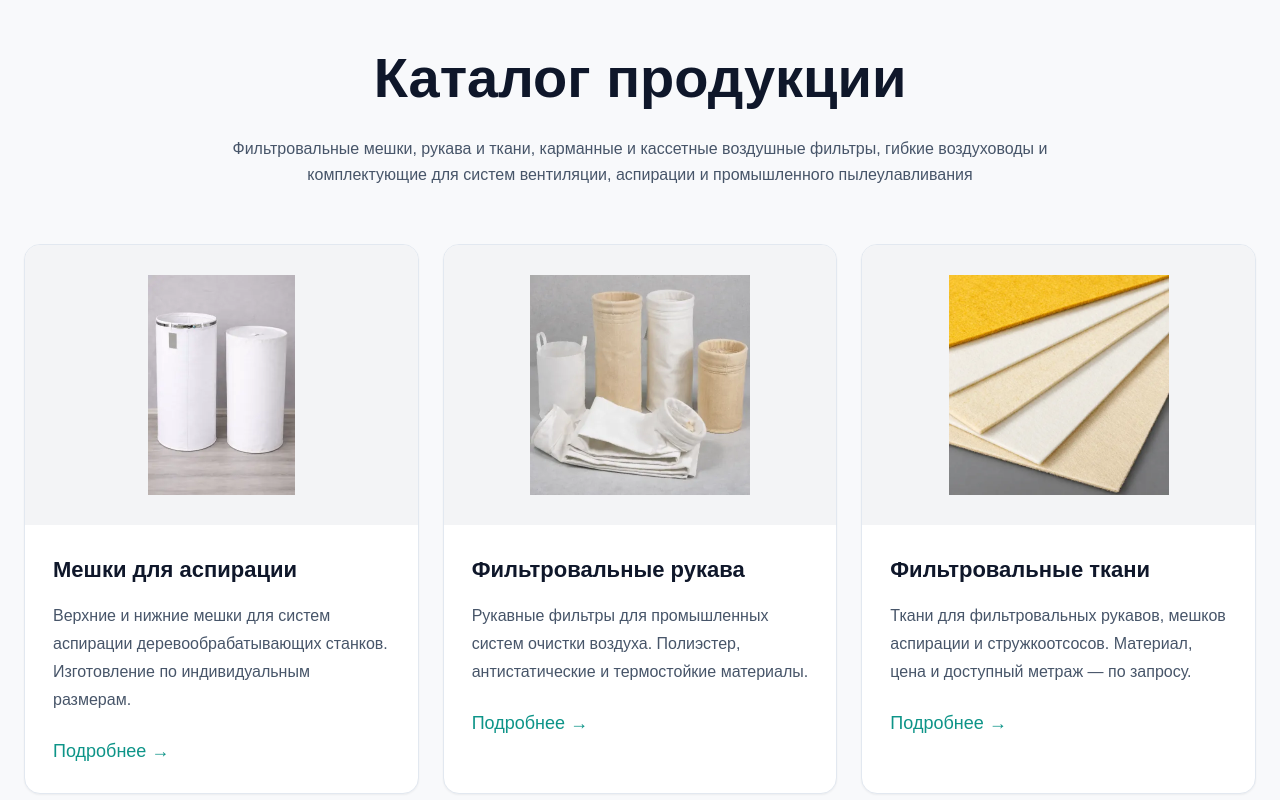
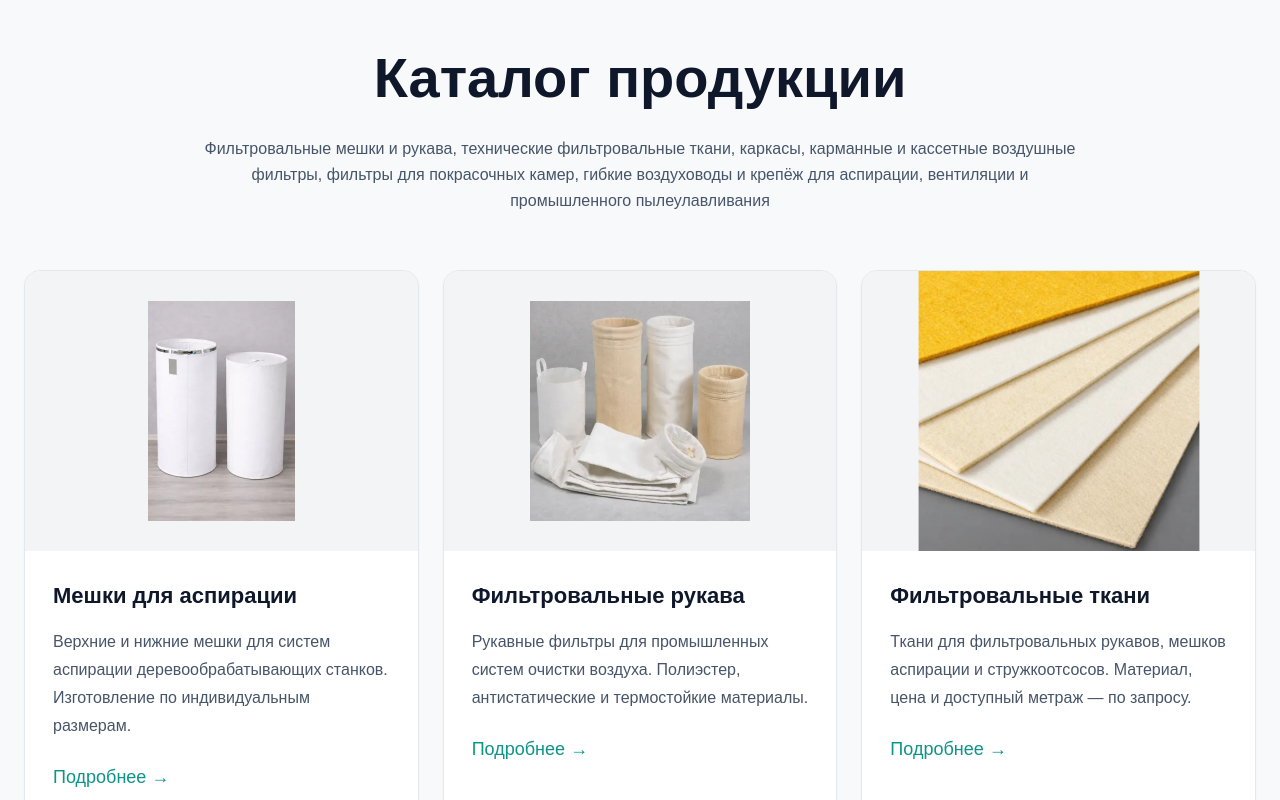
Before and after one commit to karipupkina-ux/filterflow-next, a Next.js app: page / in a window 1280 px wide. Shown: the part 820-1620 px from the top of the page. Built offline with nearby package versions, Linux system fonts and the light colour scheme.

Commit message:
ui: enlarge fabric and cage catalog images

```diff
--- a/app/components/Products.tsx
+++ b/app/components/Products.tsx
@@ -28,6 +28,7 @@ const products = [
     width: 1000,
     height: 746,
     link: "/filtrovalnye-tkani/",
+    enlargedImage: true,
   },
   {
     title: "Каркасы для фильтровальных рукавов",
@@ -37,6 +38,7 @@ const products = [
     width: 1000,
     height: 567,
     link: "/karkasy-dlya-filtrovalnyh-rukavov/",
+    enlargedImage: true,
   },
   {
     title: "Фильтры для покрасочных камер",
@@ -121,9 +123,9 @@ export default function Products() {
         </h2>
 
         <p className="mx-auto mb-10 max-w-4xl text-center text-[14px] leading-relaxed text-[#475569] md:mb-14 md:text-[16px]">
-          Фильтровальные мешки, рукава и ткани, карманные и кассетные воздушные фильтры,
-          гибкие воздуховоды и комплектующие для систем вентиляции, аспирации и
-          промышленного пылеулавливания
+          Фильтровальные мешки и рукава, технические фильтровальные ткани, каркасы,
+          карманные и кассетные воздушные фильтры, фильтры для покрасочных камер,
+          гибкие воздуховоды и крепёж для аспирации, вентиляции и промышленного пылеулавливания
         </p>
 
         <div className="grid grid-cols-1 gap-5 md:grid-cols-2 md:gap-6 xl:grid-cols-3">
@@ -140,7 +142,11 @@ export default function Products() {
                     loading="lazy"
                     decoding="async"
                     unoptimized={item.image.endsWith(".svg")}
-                    className="h-auto max-h-[180px] w-auto max-w-full object-contain transition-transform duration-700 ease-out group-hover:scale-110 sm:max-h-[220px]"
+                    className={
+                      item.enlargedImage
+                        ? "h-auto max-h-[205px] w-auto max-w-full scale-[1.08] object-contain transition-transform duration-700 ease-out group-hover:scale-[1.14] sm:max-h-[245px] md:max-h-[260px]"
+                        : "h-auto max-h-[180px] w-auto max-w-full object-contain transition-transform duration-700 ease-out group-hover:scale-110 sm:max-h-[220px]"
+                    }
                   />
                   <div className="absolute inset-0 bg-gradient-to-t from-black/35 via-black/12 to-transparent opacity-0 transition duration-500 group-hover:opacity-100" />
                 </div>
```
